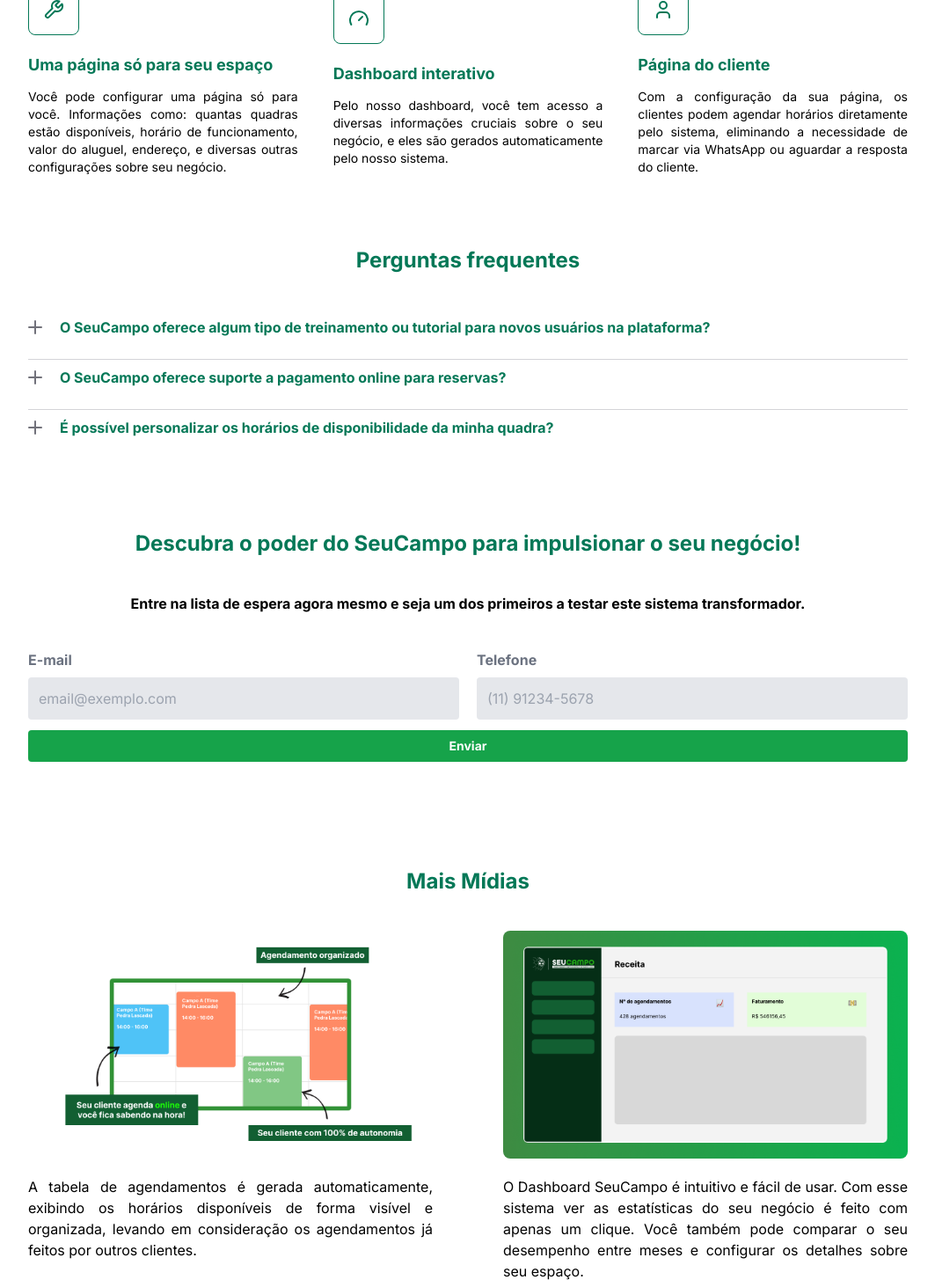
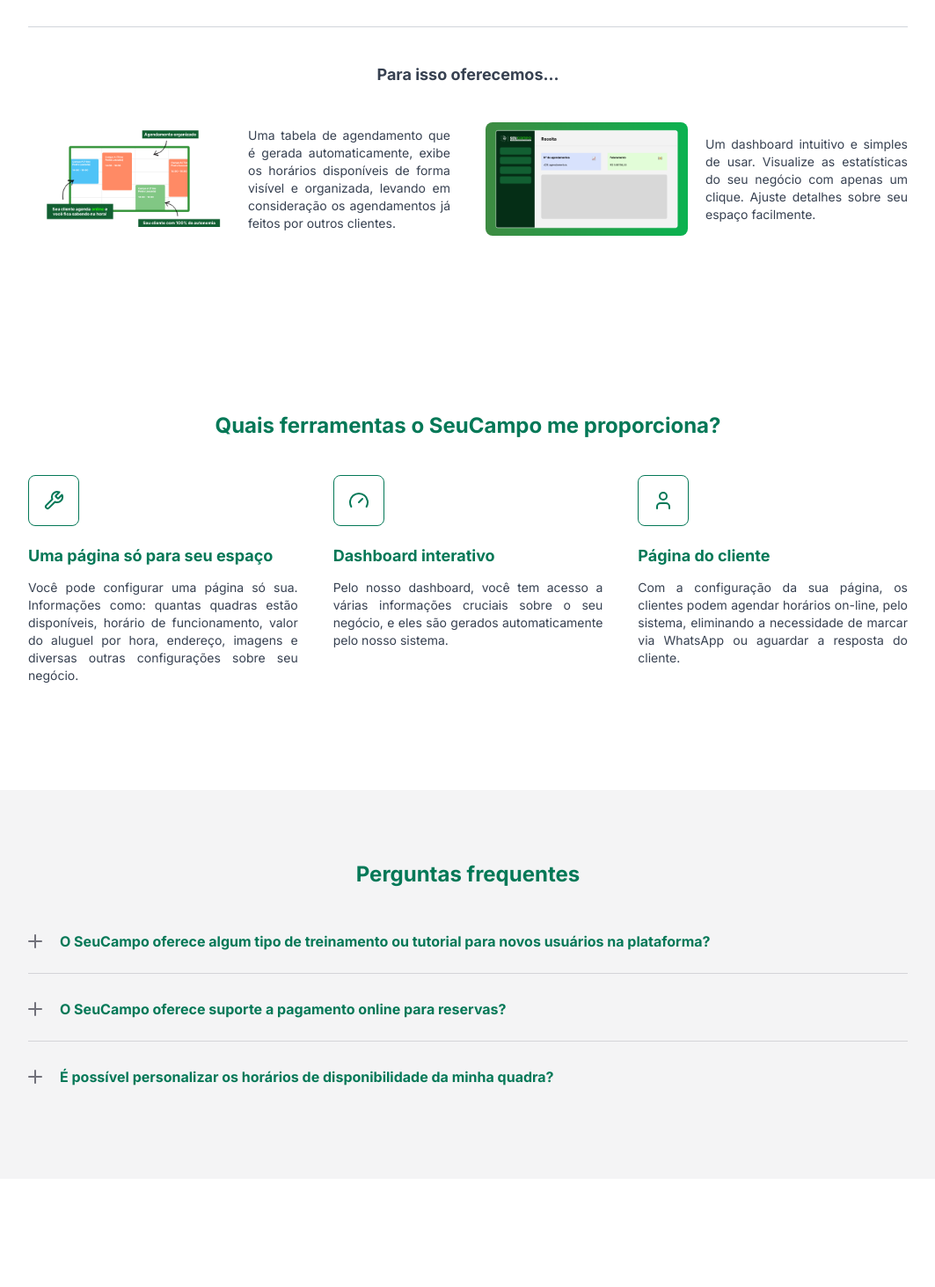
Before and after one commit to pedrosegato/seucampo-lp, a Next.js app: page / in a window 1280 px wide. Shown: the part 900-2363 px from the top of the page at 88% size, without its empty margins (108-1171 px from the left). Built offline with nearby package versions, Linux system fonts and the light colour scheme.

Commit message:
fix: improve page content and layout

```diff
--- a/package.json
+++ b/package.json
@@ -10,6 +10,7 @@
   },
   "dependencies": {
     "@mailchimp/mailchimp_marketing": "^3.0.80",
+    "framer-motion": "^11.0.3",
     "lucide-react": "^0.321.0",
     "next": "14.1.0",
     "react": "^18",
--- a/src/app/page.tsx
+++ b/src/app/page.tsx
@@ -4,18 +4,16 @@
 import FAQ from "@/components/FAQ/FAQ";
 import Footer from "@/components/Footer";
 import Header from "@/components/Header";
-import Other from "@/components/Other";
 
 export default function Home() {
 	return (
-		<div className="flex flex-col gap-10 min-h-screen justify-between">
+		<div className="flex flex-col gap-10 min-h-screen justify-between text-gray-700">
 			<Header />
-			<main className="flex flex-col gap-20 mb-auto">
+			<main className="flex flex-col gap-10 mb-auto">
 				<About />
 				<Advantages />
 				<FAQ />
 				<CTA />
-				<Other />
 			</main>
 			<Footer />
 		</div>
--- a/src/components/About/About.tsx
+++ b/src/components/About/About.tsx
@@ -1,5 +1,6 @@
 import Image from "next/image";
 import ResponsiveSection from "../ResponsiveSection";
+import Other from "../Preview/Preview";
 
 export default function About() {
 	return (
@@ -7,7 +8,7 @@
 			<h2 className="text-center text-2xl font-bold text-emerald-700">
 				O que é o SeuCampo?
 			</h2>
-			<div className="grid grid-cols-1 lg:grid-cols-2 justify-between gap-10 items-center">
+			<div className="grid grid-cols-1 lg:grid-cols-2 justify-between gap-10 items-center border-b border-gray-300 pb-10">
 				<Image
 					src="/UserPage.webp"
 					width={1280}
@@ -30,6 +31,7 @@
 					</p>
 				</div>
 			</div>
+			<Other />
 		</ResponsiveSection>
 	);
 }
--- a/src/components/Advantages/Advantages.tsx
+++ b/src/components/Advantages/Advantages.tsx
@@ -1,6 +1,21 @@
-import { Gauge, MessageCircle, User, Wrench } from "lucide-react";
+"use client";
+
+import { Gauge, User, Wrench } from "lucide-react";
 import ResponsiveSection from "../ResponsiveSection";
 import AdvantagesCard from "./AdvantagesCard";
+import { motion, Variants } from "framer-motion";
+
+const parentVariants: Variants = {
+	initial: {
+		opacity: 0,
+	},
+	visible: {
+		opacity: 1,
+		transition: {
+			staggerChildren: 0.5,
+		},
+	},
+};
 
 export default function Advantages() {
 	return (
@@ -8,23 +23,29 @@
 			<h2 className="text-2xl font-bold text-center text-emerald-700">
 				Quais ferramentas o SeuCampo me proporciona?
 			</h2>
-			<div className="grid grid-cols-1 lg:grid-cols-3 gap-10 items-center">
+			<motion.div
+				className="grid grid-cols-1 lg:grid-cols-3 gap-10"
+				variants={parentVariants}
+				initial="initial"
+				whileInView="visible"
+				viewport={{ once: true }}
+			>
 				<AdvantagesCard
 					icon={<Wrench />}
 					title="Uma página só para seu espaço"
-					description="Você pode configurar uma página só para você. Informações como: quantas quadras estão disponíveis, horário de funcionamento, valor do aluguel, endereço, e diversas outras configurações sobre seu negócio."
+					description="Você pode configurar uma página só sua. Informações como: quantas quadras estão disponíveis, horário de funcionamento, valor do aluguel por hora, endereço, imagens e diversas outras configurações sobre seu negócio."
 				/>
 				<AdvantagesCard
 					icon={<Gauge />}
 					title="Dashboard interativo"
-					description="Pelo nosso dashboard, você tem acesso a diversas informações cruciais sobre o seu negócio, e eles são gerados automaticamente pelo nosso sistema."
+					description="Pelo nosso dashboard, você tem acesso a várias informações cruciais sobre o seu negócio, e eles são gerados automaticamente pelo nosso sistema."
 				/>
 				<AdvantagesCard
 					icon={<User />}
 					title="Página do cliente"
-					description="Com a configuração da sua página, os clientes podem agendar horários diretamente pelo sistema, eliminando a necessidade de marcar via WhatsApp ou aguardar a resposta do cliente."
+					description="Com a configuração da sua página, os clientes podem agendar horários on-line, pelo sistema, eliminando a necessidade de marcar via WhatsApp ou aguardar a resposta do cliente."
 				/>
-			</div>
+			</motion.div>
 		</ResponsiveSection>
 	);
 }
--- a/src/components/Advantages/AdvantagesCard.tsx
+++ b/src/components/Advantages/AdvantagesCard.tsx
@@ -1,12 +1,24 @@
+"use client";
+
+import { Variants, motion } from "framer-motion";
+
 type Props = {
 	icon?: string | JSX.Element | JSX.Element[];
 	title: string;
 	description: string;
 };
 
+const childrenVariants: Variants = {
+	initial: { opacity: 0, y: 100 },
+	visible: { opacity: 1, y: 0 },
+};
+
 export default function AdvantagesCard({ icon, title, description }: Props) {
 	return (
-		<div className="flex flex-col gap-5 items-center text-center lg:text-justify lg:items-start">
+		<motion.div
+			variants={childrenVariants}
+			className="flex flex-col gap-5 items-center text-center lg:text-justify lg:items-start"
+		>
 			<div className="border border-emerald-700 p-4 text-emerald-700 rounded-lg w-fit hover:bg-emerald-700 hover:text-white transition-all duration-200 ease-in-out">
 				{icon}
 			</div>
@@ -14,6 +26,6 @@
 				<h3 className="font-bold text-emerald-700 text-lg">{title}</h3>
 				<p className="text-sm">{description}</p>
 			</div>
-		</div>
+		</motion.div>
 	);
 }
--- a/src/components/FAQ/FAQ.tsx
+++ b/src/components/FAQ/FAQ.tsx
@@ -3,11 +3,14 @@
 
 export default function FAQ() {
 	return (
-		<ResponsiveSection className="gap-10">
+		<ResponsiveSection
+			className="gap-10"
+			color="bg-zinc-100"
+		>
 			<h2 className="text-center text-2xl font-bold text-emerald-700">
 				Perguntas frequentes
 			</h2>
-			<div>
+			<div className="flex flex-col gap-5">
 				<Accordion
 					question="O SeuCampo oferece algum tipo de treinamento ou tutorial para novos usuários na plataforma?"
 					answer="Sim, oferecemos recursos de treinamento e tutoriais para orientar novos usuários. No painel administrativo, você encontrará guias passo a passo, vídeos explicativos e suporte online para garantir que você aproveite ao máximo a plataforma SeuCampo desde o início."
--- a/src/components/Footer.tsx
+++ b/src/components/Footer.tsx
@@ -3,7 +3,7 @@
 
 export default function Footer() {
 	return (
-		<footer className="text-white py-10 bg-gradient-to-r from-green-800 to-green-950 text-center">
+		<footer className="text-white bg-gradient-to-r from-green-800 to-green-950 text-center">
 			<ResponsiveSection>
 				<p>&copy; SeuCampo, 2024</p>
 				<div className="flex flex-row gap-5 justify-center">
--- a/src/components/Header.tsx
+++ b/src/components/Header.tsx
@@ -3,7 +3,7 @@
 
 export default function Header() {
 	return (
-		<header className="flex flex-col text-white py-10 bg-gradient-to-r from-green-800 to-green-950">
+		<header className="flex flex-col text-white bg-gradient-to-r from-green-800 to-green-950">
 			<ResponsiveSection className="gap-10">
 				<Image
 					src="/SeuCampoFull.png"
--- a/src/components/Other.tsx
+++ /dev/null
@@ -1,45 +0,0 @@
-import Image from "next/image";
-import ResponsiveSection from "./ResponsiveSection";
-
-export default function Other() {
-	return (
-		<ResponsiveSection className="gap-10">
-			<h2 className="text-center text-2xl font-bold text-emerald-700">
-				Mais Mídias
-			</h2>
-			<div className="grid grid-cols-1 lg:grid-cols-2 gap-20 text-justify">
-				<div className="flex flex-col gap-5">
-					<Image
-						src="/Scheduling.webp"
-						alt="Agendamento"
-						width={1280}
-						height={720}
-						className="rounded-lg"
-					/>
-					<p>
-						A tabela de agendamentos é gerada automaticamente,
-						exibindo os horários disponíveis de forma visível e
-						organizada, levando em consideração os agendamentos já
-						feitos por outros clientes.
-					</p>
-				</div>
-				<div className="flex flex-col gap-5">
-					<Image
-						src="/DetailedDash.webp"
-						alt="Agendamento"
-						width={1280}
-						height={720}
-						className="rounded-lg"
-					/>
-					<p>
-						O Dashboard SeuCampo é intuitivo e fácil de usar. Com
-						esse sistema ver as estatísticas do seu negócio é feito
-						com apenas um clique. Você também pode comparar o seu
-						desempenho entre meses e configurar os detalhes sobre
-						seu espaço.
-					</p>
-				</div>
-			</div>
-		</ResponsiveSection>
-	);
-}
--- /dev/null
+++ b/src/components/Preview/Preview.tsx
@@ -0,0 +1,28 @@
+import PreviewCard from "./PreviewCard";
+
+export default function Other() {
+	return (
+		<>
+			<h3 className="text-lg font-bold text-center">
+				Para isso oferecemos...
+			</h3>
+			<div className="grid grid-cols-1 lg:grid-cols-2 gap-10 text-justify">
+				<PreviewCard
+					imgsrc="/Scheduling.webp"
+					imgalt="Agendamento"
+					description="Uma tabela de agendamento que é gerada automaticamente,
+					exibe os horários disponíveis de forma visível e
+					organizada, levando em consideração os agendamentos já
+					feitos por outros clientes."
+				/>
+				<PreviewCard
+					imgsrc="/DetailedDash.webp"
+					imgalt="Dashboard interativo"
+					description="Um dashboard intuitivo e simples de usar. Visualize as
+					estatísticas do seu negócio com apenas um clique. Ajuste
+					detalhes sobre seu espaço facilmente."
+				/>
+			</div>
+		</>
+	);
+}
--- /dev/null
+++ b/src/components/Preview/PreviewCard.tsx
@@ -0,0 +1,22 @@
+import Image from "next/image";
+
+type Props = {
+	imgsrc: string;
+	imgalt: string;
+	description: string;
+};
+
+export default function PreviewCard({ imgsrc, imgalt, description }: Props) {
+	return (
+		<div className="grid grid-cols-1 lg:grid-cols-2 items-center gap-5">
+			<Image
+				src={imgsrc}
+				alt={imgalt}
+				width={1280}
+				height={720}
+				className="rounded-lg"
+			/>
+			<p className="text-sm">{description}</p>
+		</div>
+	);
+}
--- a/src/components/ResponsiveSection.tsx
+++ b/src/components/ResponsiveSection.tsx
@@ -1,14 +1,23 @@
 type Props = {
 	children?: string | JSX.Element | JSX.Element[];
+	color?: string;
 	className?: string;
 };
 
-export default function ResponsiveSection({ children, className }: Props) {
+export default function ResponsiveSection({
+	children,
+	color,
+	className,
+}: Props) {
 	return (
-		<section
-			className={`w-[300px] md:w-[600px] lg:w-[1000px] flex flex-col mx-auto ${className}`}
-		>
-			{children}
+		<section className={`py-20 ${color ?? ""}`}>
+			<div
+				className={`w-[300px] md:w-[600px] lg:w-[1000px] flex flex-col mx-auto ${
+					className ?? ""
+				}`}
+			>
+				{children}
+			</div>
 		</section>
 	);
 }
```
Also changed, not shown: 1 other file (tests, documents, lock files or other folders).
